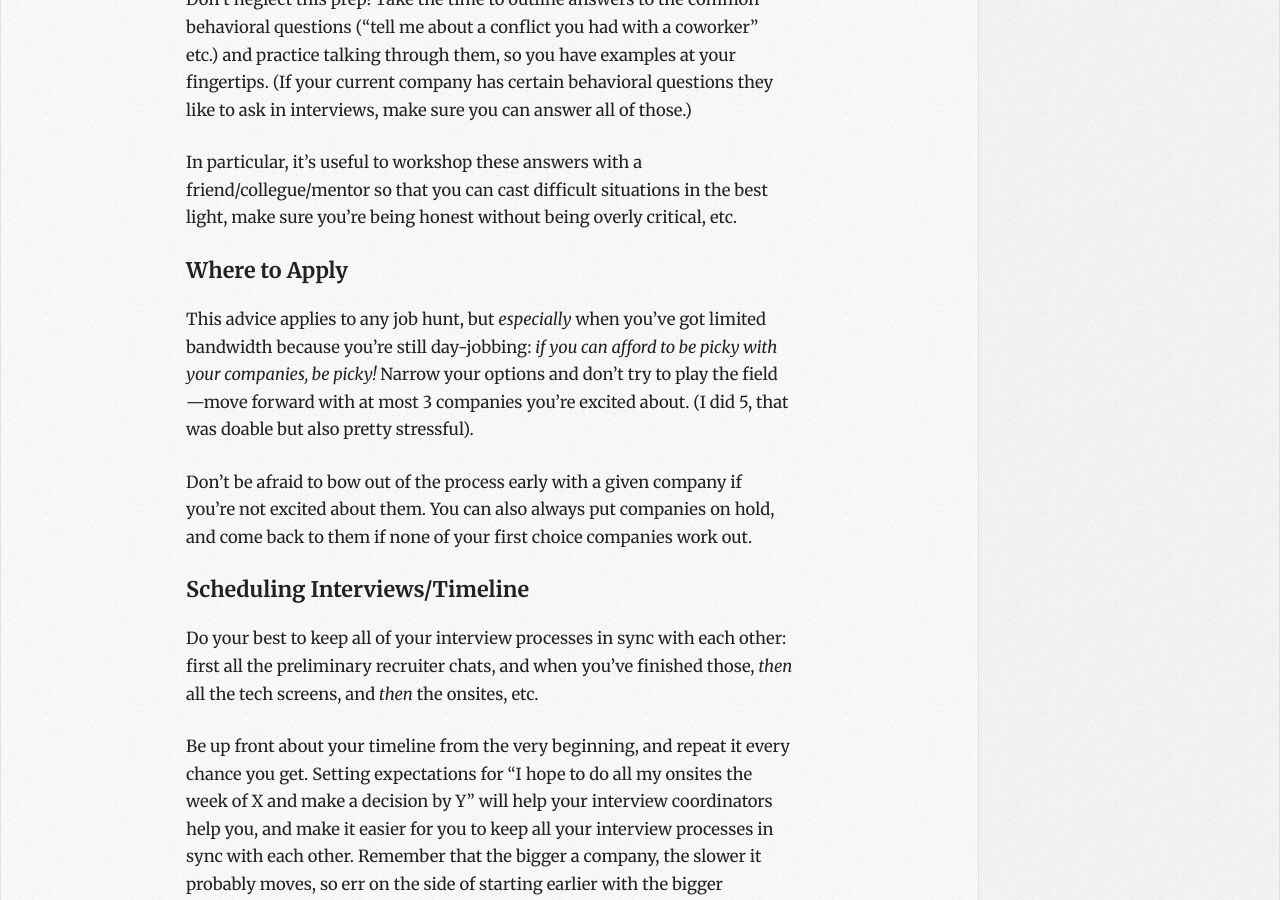
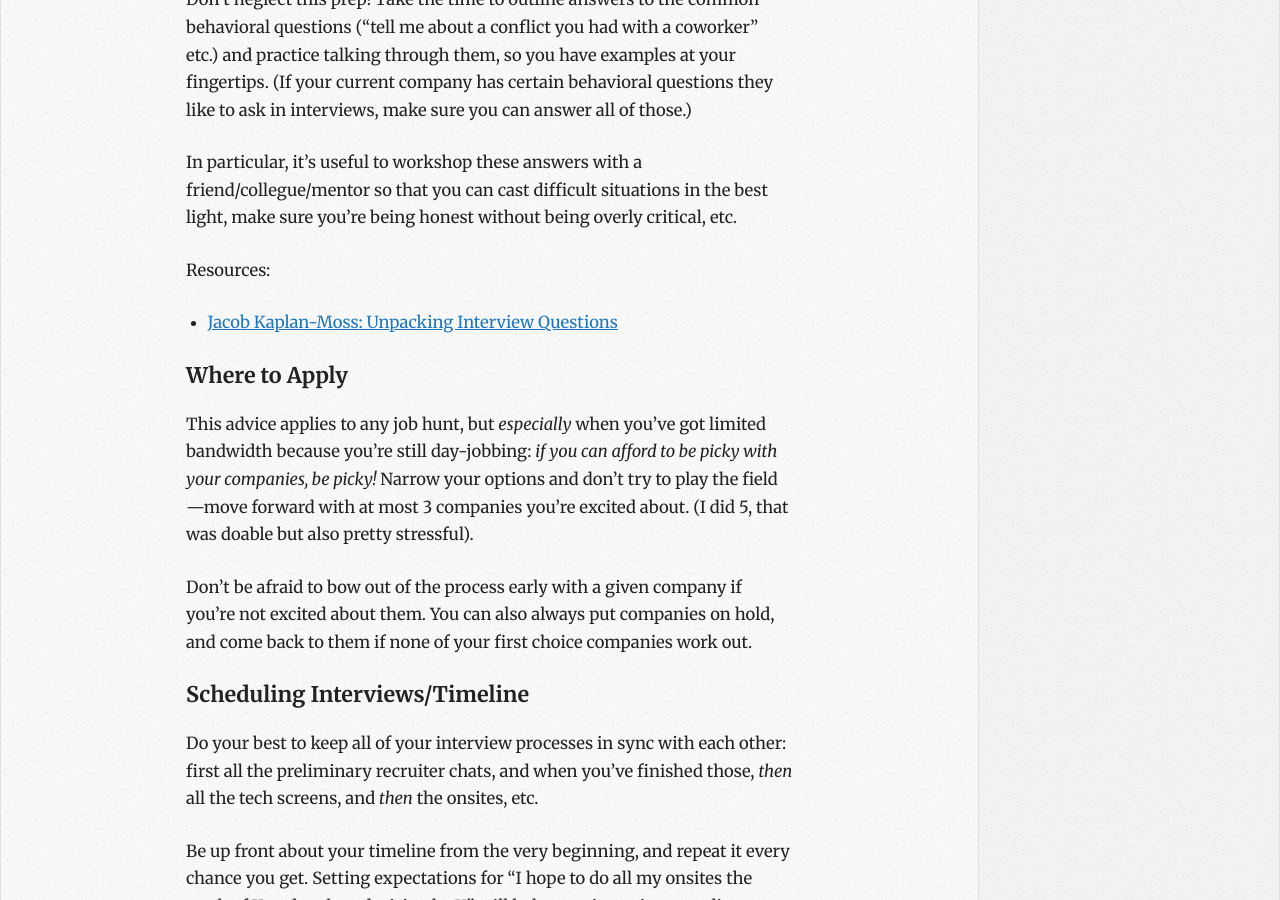
Before and after one commit to maiamcc/xwordsite, a Jekyll site: the page built from _posts/2021-06-27-job-hunting.markdown, in a window 1280 px wide and 900 px high, scrolled down 5193 px. Built offline with Jekyll 4.4.1, drawn with Linux system fonts in a browser that asks for light colours; nearby versions of some CDN libraries; some web fonts are replaced; comment, search, counter and statistics services are not loaded.

Commit message:
add soft skills resource link to interviewing blog post

```diff
--- a/_posts/2021-06-27-job-hunting.markdown
+++ b/_posts/2021-06-27-job-hunting.markdown
@@ -86,6 +86,10 @@ Don't neglect this prep! Take the time to outline answers to the common behavior
 
 In particular, it's useful to workshop these answers with a friend/collegue/mentor so that you can cast difficult situations in the best light, make sure you're being honest without being overly critical, etc.
 
+Resources:
+
+* [Jacob Kaplan-Moss: Unpacking Interview Questions](https://jacobian.org/series/unpacking-interview-questions/)
+
 ### Where to Apply
 This advice applies to any job hunt, but *especially* when you've got limited bandwidth because you're still day-jobbing: *if you can afford to be picky with your companies, be picky!* Narrow your options and don't try to play the field---move forward with at most 3 companies you're excited about. (I did 5, that was doable but also pretty stressful).
 
```
